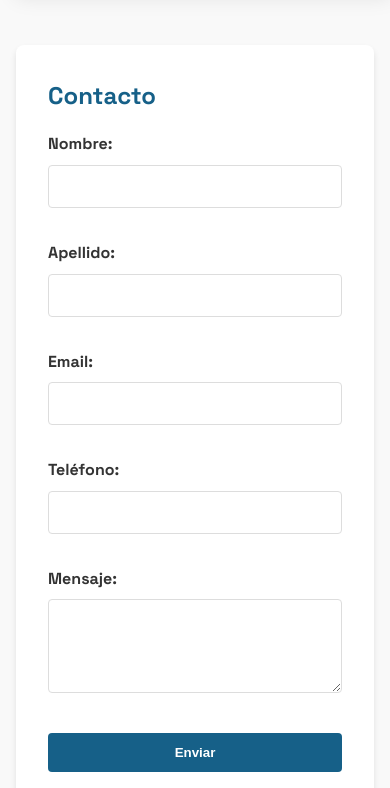
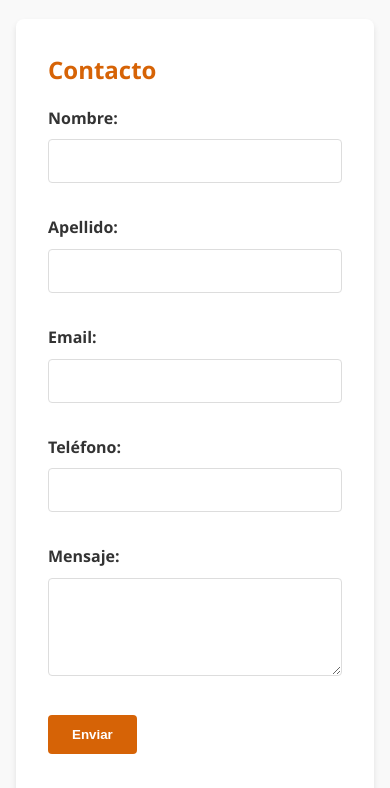
Before and after one commit to NicolasLLans/MiPorfolio, a plain HTML site: page Index.html in a window 390 px wide. Shown: the part 1209-1997 px from the top of the page. Drawn offline with Linux system fonts and the light colour scheme.

Commit message:
fix:formulario

```diff
--- a/Index.html
+++ b/Index.html
@@ -125,7 +125,9 @@
             <textarea id="mensaje" name="mensaje" rows="4"></textarea>
           </div>
 
-          <button type="submit" class="submit-btn">Enviar</button>
+          <div class="form-group submit">
+            <button type="submit" class="submit-btn">Enviar</button>
+          </div>
         </form>
       </section>
     </main>
--- a/css/styles.css
+++ b/css/styles.css
@@ -1,13 +1,13 @@
 /*
 * Estilos generales para el portfolio
-* Autor: [Tu nombre]
-* Fecha: Abril 2025
+* Autor: Nicolás Lanselota
+* Fecha: Mayo 2025
 */
 
 /* Variables CSS para facilitar mantenimiento futuro */
 :root {
   --primary-color: #4a6fa5;
-  --secondary-color: #166088;
+  --secondary-color: #d66306;
   --accent-color: #4fc3f7;
   --text-color: #333;
   --background-color: #f9f9f9;
@@ -22,7 +22,7 @@
 }
 
 body {
-  font-family: "Space Grotesk", "Segoe UI", Tahoma, Geneva, Verdana, sans-serif; /* Web-safe fallbacks */
+  font-family: 'Poppins', 'Segoe UI', Tahoma, Geneva, Verdana, sans-serif; /* Web-safe fallbacks */
   color: var(--text-color);
   background-color: var(--background-color);
   line-height: 1.6;
@@ -137,15 +137,23 @@ h2 {
   /* TODO: Mejorar la validación visual del formulario */
 }
 
+/* Utilizamos flexbox para una mejor organización de los elementos del formulario */
+
 .contact-form {
-  display: grid;
-  grid-template-columns: repeat(auto-fit, minmax(300px, 1fr));
-  align-items: center;
+  display: flex;
+  flex-wrap: wrap;
+  justify-content: space-between;
   gap: 1rem;
 }
 
 .form-group {
   margin-bottom: 1rem;
+  flex: 1 0 300px; /* Asegura que cada grupo de formulario tenga al menos 300px de ancho */
+}
+
+.submit {
+  display: flex;
+  align-items: end;
 }
 
 label {
@@ -154,8 +162,7 @@ label {
   font-weight: bold;
 }
 
-input,
-textarea {
+input, textarea {
   width: 100%;
   padding: 0.75rem;
   border: 1px solid #ddd;
@@ -191,11 +198,11 @@ footer {
 /* Media queries para responsividad */
 @media (max-width: 768px) {
   .profile {
-    flex-direction: column;
-    align-items: center;
+      flex-direction: column;
+      align-items: center;
   }
 
-  .contact-form {
-    grid-template-columns: 1fr;
+  .form-group {
+      flex: 1 0 100%; /* En pantallas pequeñas, cada campo ocupa todo el ancho */
   }
 }
```
